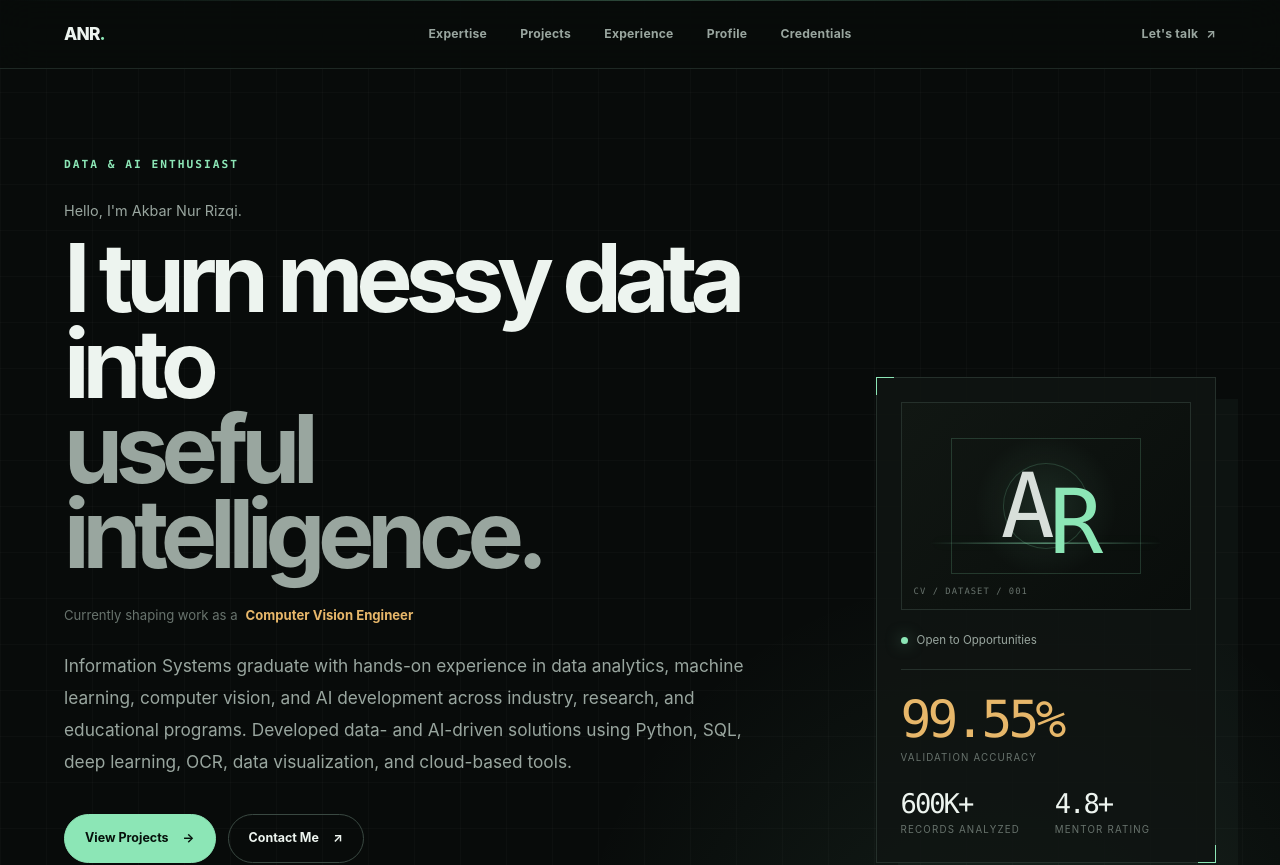
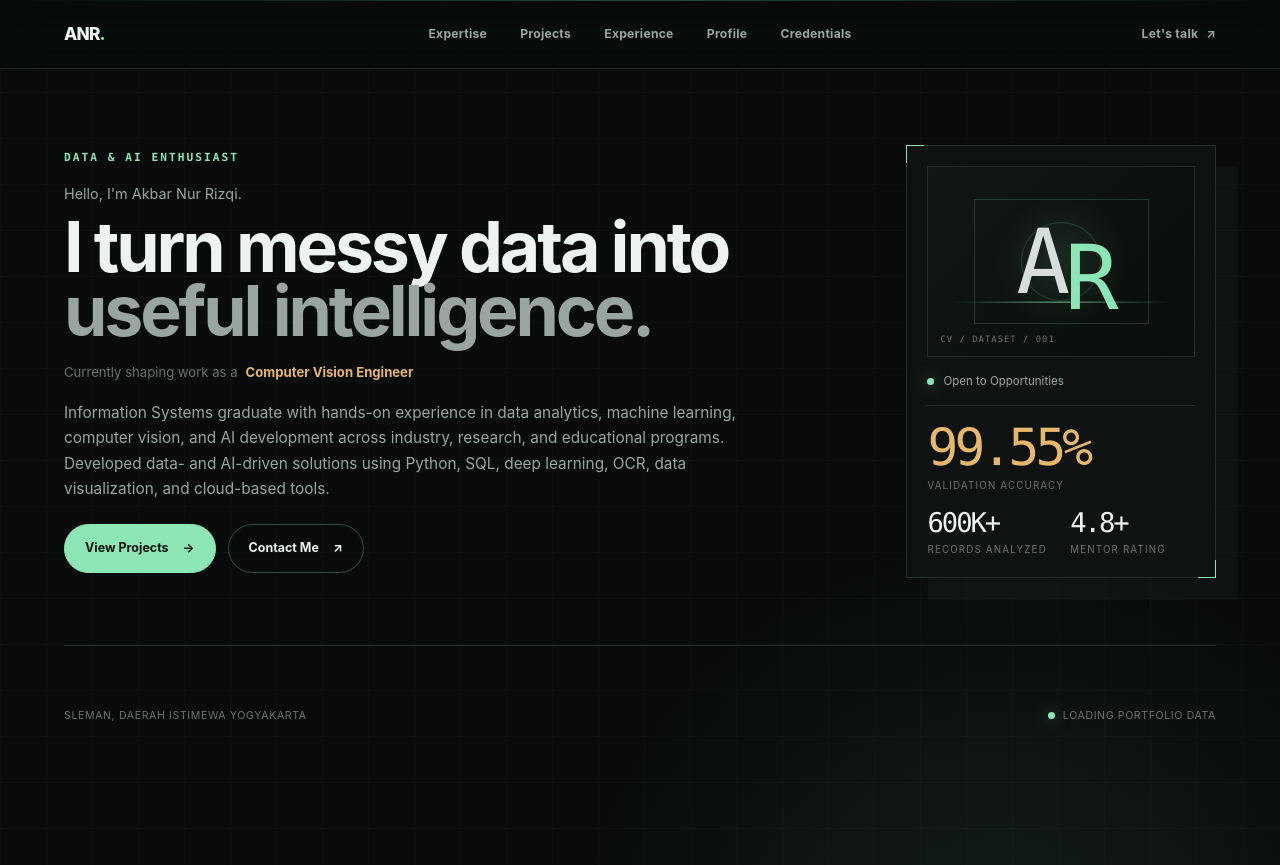
Before and after one commit to akbarnurrizqi167/portfolio-akbarnurrizqi, a Next.js app in the folder site/: page / in a window 1280 px wide. Shown: the top 865 px of the page. Built offline with nearby package versions, Linux system fonts and the light colour scheme; no server answers.

Commit message:
Refine hero layout and media URL handling

```diff
--- a/site/app/globals.css
+++ b/site/app/globals.css
@@ -189,12 +189,13 @@ img {
 
 .hero {
   display: grid;
-  gap: clamp(3rem, 8vw, 8rem);
-  grid-template-columns: minmax(0, 1.5fr) minmax(310px, 0.72fr);
+  column-gap: clamp(2.5rem, 5vw, 5.5rem);
+  grid-template-columns: minmax(0, 1.66fr) minmax(300px, 0.66fr);
   min-height: calc(100svh - 75px);
-  padding-bottom: 54px;
-  padding-top: clamp(76px, 11vh, 138px);
+  padding-bottom: clamp(26px, 3.5vh, 42px);
+  padding-top: clamp(38px, 5vh, 68px);
   position: relative;
+  row-gap: clamp(24px, 3vh, 38px);
 }
 
 .hero-copy {
@@ -225,12 +226,13 @@ img {
 }
 
 .hero h1 {
-  font-size: clamp(3.5rem, 7.4vw, 7.15rem);
+  font-size: clamp(3.5rem, 6.2vw, 6.3rem);
   font-weight: 690;
-  letter-spacing: -0.076em;
-  line-height: 0.9;
+  letter-spacing: -0.045em;
+  line-height: 0.92;
   margin: 0;
   max-width: 990px;
+  text-wrap: balance;
 }
 
 .hero h1 span {
@@ -306,7 +308,7 @@ img {
 }
 
 .hero-panel {
-  align-self: end;
+  align-self: center;
   background: rgba(16, 21, 19, 0.84);
   border: 1px solid var(--line);
   box-shadow: 22px 22px 0 rgba(140, 230, 182, 0.035);
@@ -1281,6 +1283,61 @@ a.publication-item:hover {
   }
 }
 
+@media (min-width: 861px) and (max-height: 920px) {
+  .hero {
+    padding-bottom: 22px;
+    padding-top: 28px;
+    row-gap: 18px;
+  }
+
+  .eyebrow {
+    margin-bottom: 16px;
+  }
+
+  .intro-name {
+    margin-bottom: 10px;
+  }
+
+  .hero h1 {
+    font-size: clamp(3.4rem, 5.45vw, 5.4rem);
+  }
+
+  .role-line {
+    margin-top: 20px;
+  }
+
+  .hero-summary {
+    font-size: 0.96rem;
+    line-height: 1.65;
+    margin-top: 17px;
+    max-width: 680px;
+  }
+
+  .hero-actions {
+    margin-top: 23px;
+  }
+
+  .hero-panel {
+    padding: 20px;
+  }
+
+  .hero-portrait {
+    margin-bottom: 16px;
+  }
+
+  .status-line {
+    padding-bottom: 14px;
+  }
+
+  .metric {
+    padding-top: 16px;
+  }
+
+  .hero-footnote {
+    padding-top: 14px;
+  }
+}
+
 @media (max-width: 1100px) {
   .site-header {
     grid-template-columns: 1fr auto;
@@ -1291,7 +1348,7 @@ a.publication-item:hover {
   }
 
   .hero {
-    gap: 52px;
+    column-gap: 52px;
     grid-template-columns: minmax(0, 1.2fr) minmax(290px, 0.8fr);
   }
 
@@ -1357,7 +1414,8 @@ a.publication-item:hover {
 
   .hero {
     grid-template-columns: 1fr;
-    padding-top: 78px;
+    padding-top: 52px;
+    row-gap: 42px;
   }
 
   .hero-panel {
--- a/site/app/page.tsx
+++ b/site/app/page.tsx
@@ -17,6 +17,19 @@ const isPlaceholder = (value: string | undefined) =>
 const safeUrl = (value: string | undefined) => {
   if (isPlaceholder(value)) return "";
   return /^(https?:\/\/|mailto:|#|\/)/.test(value || "") ? value || "" : "";
+};
+
+const imageUrlFrom = (value: string | undefined) => {
+  const url = safeUrl(value);
+  if (!url) return "";
+
+  const driveFileId =
+    url.match(/drive\.google\.com\/file\/d\/([^/?#]+)/)?.[1] ||
+    url.match(/[?&]id=([^&#]+)/)?.[1];
+
+  return driveFileId
+    ? `https://drive.google.com/thumbnail?id=${encodeURIComponent(driveFileId)}&sz=w1200`
+    : url;
 };
 
 const splitValues = (value: string | undefined) =>
@@ -161,7 +174,7 @@ export default function Home() {
   ];
 
   const resumeUrl = safeUrl(profile.resume_url);
-  const imageUrl = safeUrl(profile.photo_url);
+  const imageUrl = imageUrlFrom(profile.photo_url);
   const primaryUrl = safeUrl(profile.primary_cta_url) || "#projects";
   const secondaryUrl = safeUrl(profile.secondary_cta_url) || "#contact";
 
@@ -450,7 +463,7 @@ export default function Home() {
                   </div>
                 </article>
               ))}
-              {resumeUrl && (
+              {isTrue(settings.show_resume) && resumeUrl && (
                 <a className="resume-link" href={resumeUrl} target="_blank" rel="noreferrer">
                   Download résumé <Arrow />
                 </a>
--- a/site/app/portfolio-data.ts
+++ b/site/app/portfolio-data.ts
@@ -142,6 +142,7 @@ export const fallbackData: PortfolioData = {
     { key: "show_publications", value: "TRUE" },
     { key: "show_awards", value: "TRUE" },
     { key: "show_certifications", value: "TRUE" },
+    { key: "show_resume", value: "FALSE" },
     { key: "default_projects_limit", value: "6" },
   ],
   profile: [
```
Also changed, not shown: 1 other file (tests, documents, lock files or other folders).
